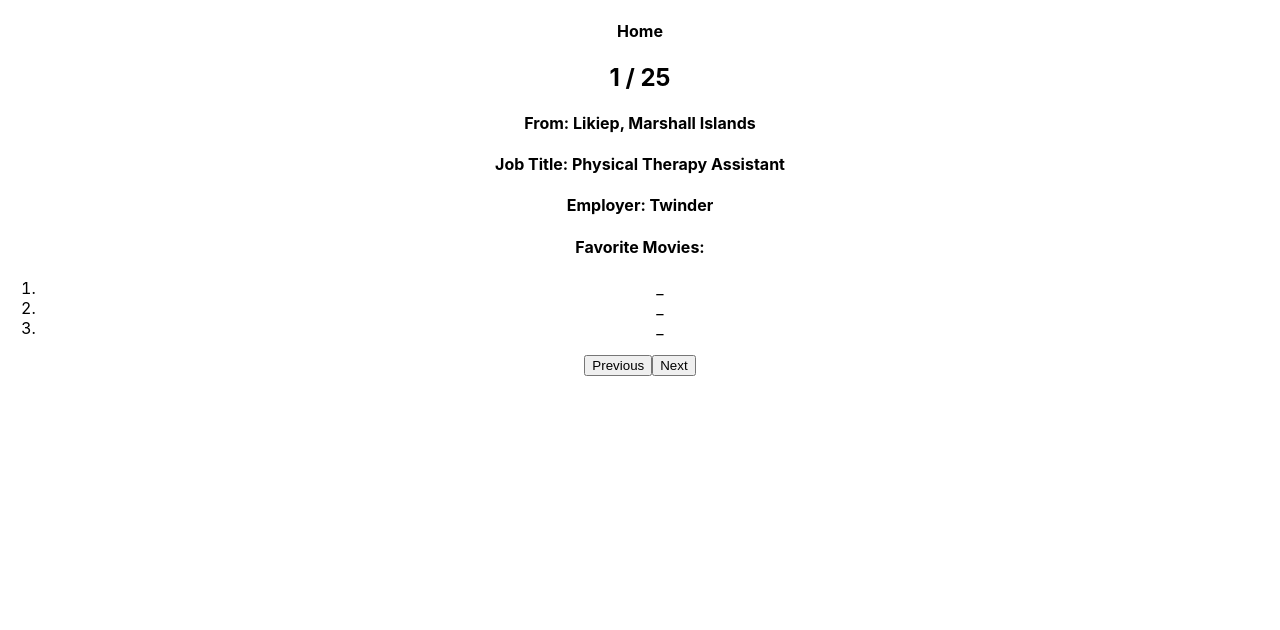
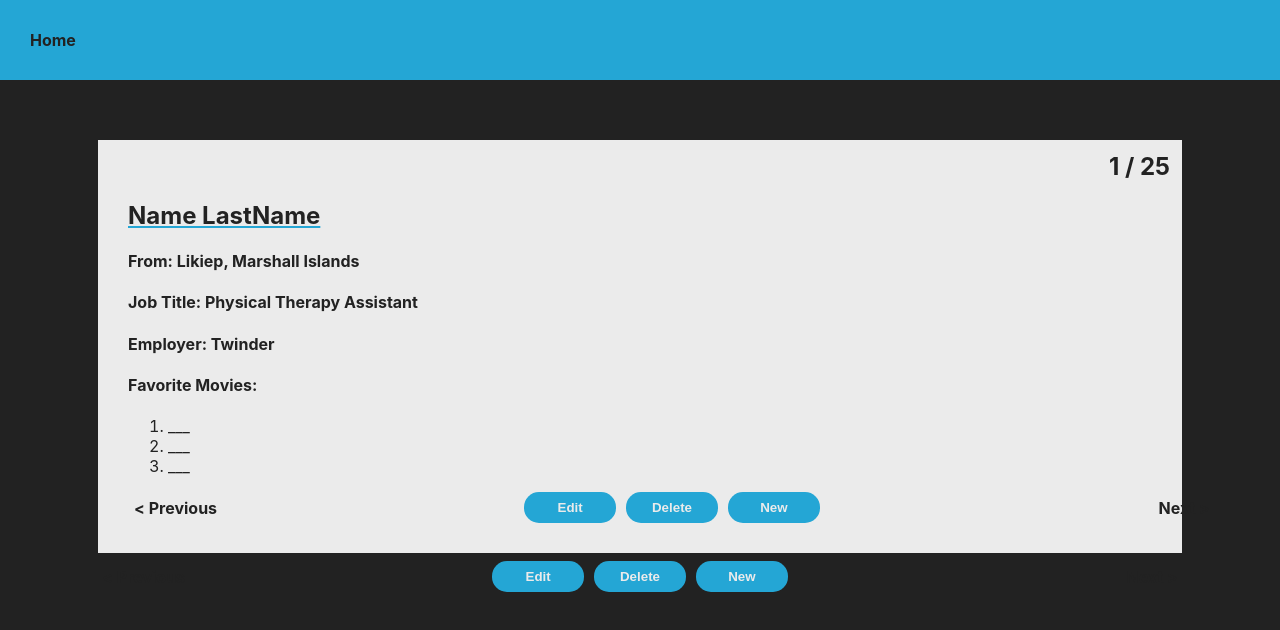
Before and after one commit to RichardMillerWimmer/user-directory, a React (Create React App) app: page / in a window 1280 px wide. Shown: the top 630 px of the page. Built offline with nearby package versions, Linux system fonts and the light colour scheme.

Commit message:
Richards work on Lab 3.3

```diff
--- a/src/App.css
+++ b/src/App.css
@@ -1,38 +1,80 @@
-.App {
-  text-align: center;
+body {
+  box-sizing: border-box;
+  margin: 0;
+  background-color: rgb(34, 34, 34);
+  color: rgb(34, 34, 34);
 }
 
-.App-logo {
-  height: 40vmin;
-  pointer-events: none;
+header {
+  box-sizing: border-box;
+  margin: 0;
+  padding: 20px;
+  background-color: rgb(36, 166, 213);
+  color:rgb(34, 34, 34);
+  width: 100%;
+  height: 10vh;
 }
 
-@media (prefers-reduced-motion: no-preference) {
-  .App-logo {
-    animation: App-logo-spin infinite 20s linear;
-  }
+.home {
+  margin: 10px;
 }
 
-.App-header {
-  background-color: #282c34;
-  min-height: 100vh;
-  display: flex;
-  flex-direction: column;
-  align-items: center;
-  justify-content: center;
-  font-size: calc(10px + 2vmin);
-  color: white;
+.cardContainer {
+  background: rgb(235, 235, 235);
+  color: rgb(34, 34, 34);
+  margin: auto;
+  height: auto;
+  width: 80vw;
+  padding: 30px;
+  margin-top: 60px;
 }
 
-.App-link {
-  color: #61dafb;
+.indexCount {
+  text-align: right;
+  margin-top: -18px;
+  margin-right: -18px;
 }
 
-@keyframes App-logo-spin {
-  from {
-    transform: rotate(0deg);
-  }
-  to {
-    transform: rotate(360deg);
-  }
+.name {
+  text-decoration: underline solid rgb(36, 166, 213);
 }
+
+.buttonBox {
+  display: flex;
+  justify-content: space-between;
+  width: 85vw;
+  margin-left: auto;
+  margin-right: auto;
+  margin-top: 8px;
+}
+
+.scrollButton {
+  background: none;
+  color: rgb(34, 34, 34);
+  /* color: rgb(235, 235, 235); */
+  border: none;
+  font: inherit;
+  font-weight: 700;
+  cursor: pointer;
+  flex: 5;
+}
+.previousButton {
+  text-align: left;
+}
+.nextButton {
+  text-align: right;
+}
+
+.blueButton {
+  display: inline-block;
+  margin-left: 5px;
+  margin-right: 5px;
+  border: none;
+  background: rgb(36, 166, 213);
+  border-radius: 15px;
+  padding: 8px;
+  color: rgb(235, 235, 235);
+  font-weight: 700;
+  flex: 1;
+
+}
--- a/src/App.js
+++ b/src/App.js
@@ -1,4 +1,5 @@
 import { Component } from 'react';
+import styles from './App.css';
 import data from './data'
 import Header from './Components/Header'
 import CardContainer from './Components/CardContainer'
@@ -25,7 +26,7 @@ class App extends Component {
       <div className="App" >
         <Header />
         <CardContainer />
-        {/* <BottomControls /> */}
+        <BottomControls />
       </div>
     )
   };
--- a/src/Components/BottomControls.js
+++ b/src/Components/BottomControls.js
@@ -12,11 +12,13 @@ class BottomControls extends Component {
     render() {
         return (
             <nav>
-                <button>Previous</button>
-                <button>Edit</button>
-                <button>Delete</button>
-                <button>New</button>
-                <button>Next</button>
+                <div className='buttonBox'>
+                    <button className='previousButton scrollButton' onClick={() => this.onClickPrevious()}>&#60; Previous</button>
+                    <button className='blueButton'>Edit</button>
+                    <button className='blueButton'>Delete</button>
+                    <button className='blueButton'>New</button>
+                    <button className='nextButton scrollButton' onClick={() => this.onClickNext()}>Next &#62;</button>
+                </div>
             </nav>
         )
     }
--- a/src/Components/CardContainer.js
+++ b/src/Components/CardContainer.js
@@ -12,38 +12,42 @@ class CardContainer extends Component {
         }
     }
 
-    handleChange(value) {
-        this.setState({ pageNumber: +value })
-        console.log(this.state.pageNumber)
-    }
+    // handleChange(value) {
+    //     this.setState({ pageNumber: +value })
+    //     console.log(this.state.pageNumber)
+    // }
 
     componentDidMount() {
         this.setState({ selectedProfile: data[0] })
     }
     onClickNext() {
         this.next()
-        this.diplayProfile(this.state.pageNumber)
+        // this.diplayProfile(this.state.pageNumber)
     }
 
     onClickPrevious() {
         this.previous()
-        this.diplayProfile(this.state.pageNumber)
+        // this.diplayProfile(this.state.pageNumber)
     }
 
     next() {
+        // this.diplayProfile(this.state.pageNumber)
         if (this.state.pageNumber >= 1 && this.state.pageNumber <= 25) {
             this.setState({ pageNumber: this.state.pageNumber + 1 })
         } else {
             this.setState({ pageNumber: 1 })
         }
+        console.log(this.state.pageNumber)
     }
 
     previous() {
+        // this.diplayProfile(this.state.pageNumber)
         if (this.state.pageNumber >= 1 && this.state.pageNumber <= 25) {
             this.setState({ pageNumber: this.state.pageNumber - 1 })
         } else {
             this.setState({ pageNumber: 25 })
         }
+        console.log(this.state.pageNumber)
     }
 
     diplayProfile(pageNumber) {
@@ -55,15 +59,15 @@ class CardContainer extends Component {
         // console.log(this.state.selectedProfile)
     }
 
-    //   Change
 
     render() {
         // console.log(this.state.data)
         return (
-            < section >
+            < section className="cardContainer" >
                 <div>
-                    <h2>{this.state.selectedProfile.id} / 25</h2>
+                    <h2 className='indexCount'>{this.state.selectedProfile.id} / 25</h2>
                     {/* <h2>{this.state.selectedProfile.name[0]} {this.state.selectedProfile.name[1]}</h2> */}
+                    <h2 className='name'>Name LastName</h2>
                     <h4>From: {this.state.selectedProfile.city}, {this.state.selectedProfile.country} </h4>
                     <h4>Job Title: {this.state.selectedProfile.title} </h4>
                     <h4>Employer: {this.state.selectedProfile.employer} </h4>
@@ -71,12 +75,20 @@ class CardContainer extends Component {
                 <div>
                     <h4> Favorite Movies:</h4>
                     <ol>
-                        <li>_</li>
-                        <li>_</li>
-                        <li>_</li>
+                        <li>___</li>
+                        <li>___</li>
+                        <li>___</li>
+                        {/* <li>{this.state.selectedProfile.favoriteMovies[0]}</li>
+                        <li>{this.state.selectedProfile.favoriteMovies[1]}</li>
+                        <li>{this.state.selectedProfile.favoriteMovies[2]}</li> */}
                     </ol>
-                    <button onClick={() => this.onClickPrevious()}>Previous</button>
-                    <button onClick={() => this.onClickNext()}>Next</button>
+                    <div className='buttonBox'>
+                        <button className='previousButton scrollButton' onClick={() => this.onClickPrevious()}>&#60; Previous</button>
+                        <button className='blueButton'>Edit</button>
+                        <button className='blueButton'>Delete</button>
+                        <button className='blueButton'>New</button>
+                        <button className='nextButton scrollButton' onClick={() => this.onClickNext()}>Next &#62;</button>
+                    </div>
                 </div >
             </section >
         )
--- a/src/Components/Header.js
+++ b/src/Components/Header.js
@@ -1,10 +1,10 @@
+import React from "react";
 
-import React from "react";
 
 function Header(props) {
     return (
         <header>
-            <h4>Home</h4>
+            <h4 className='home'>Home</h4>
         </header>
     )
 };
```
